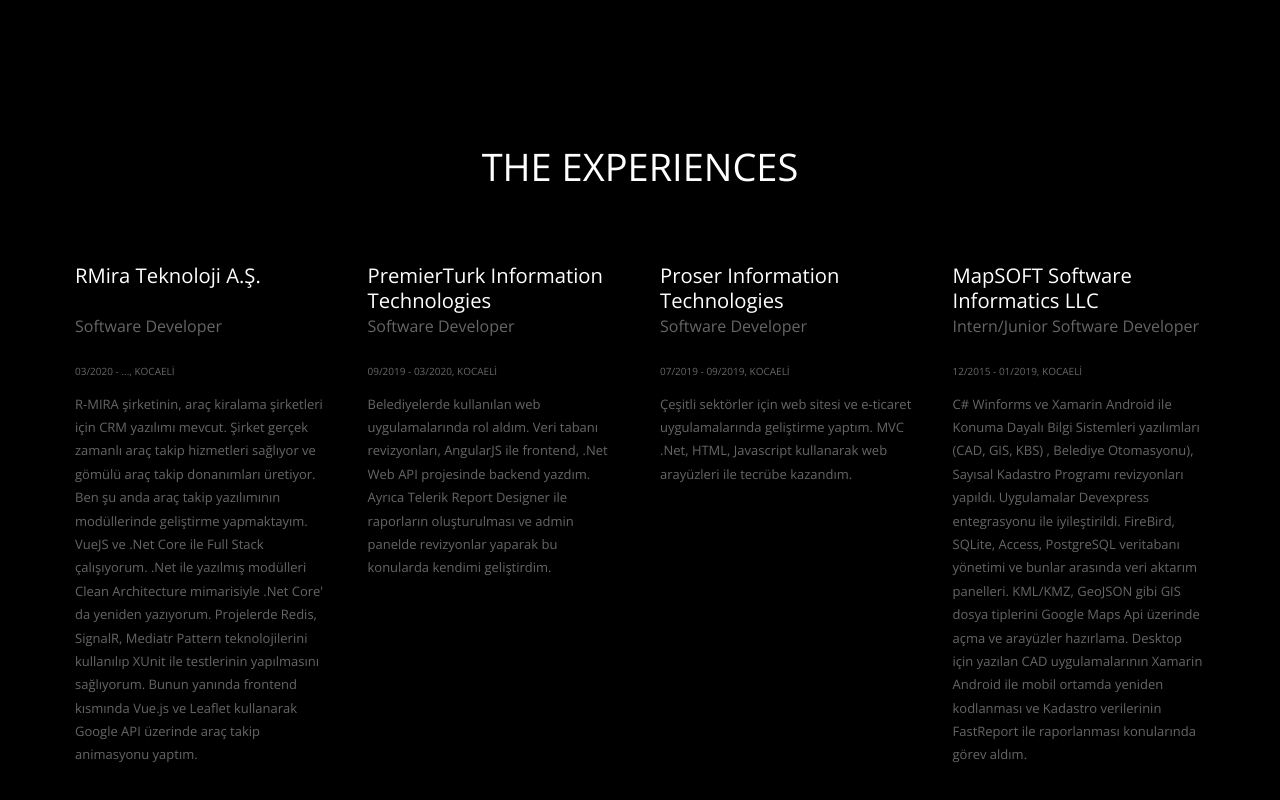
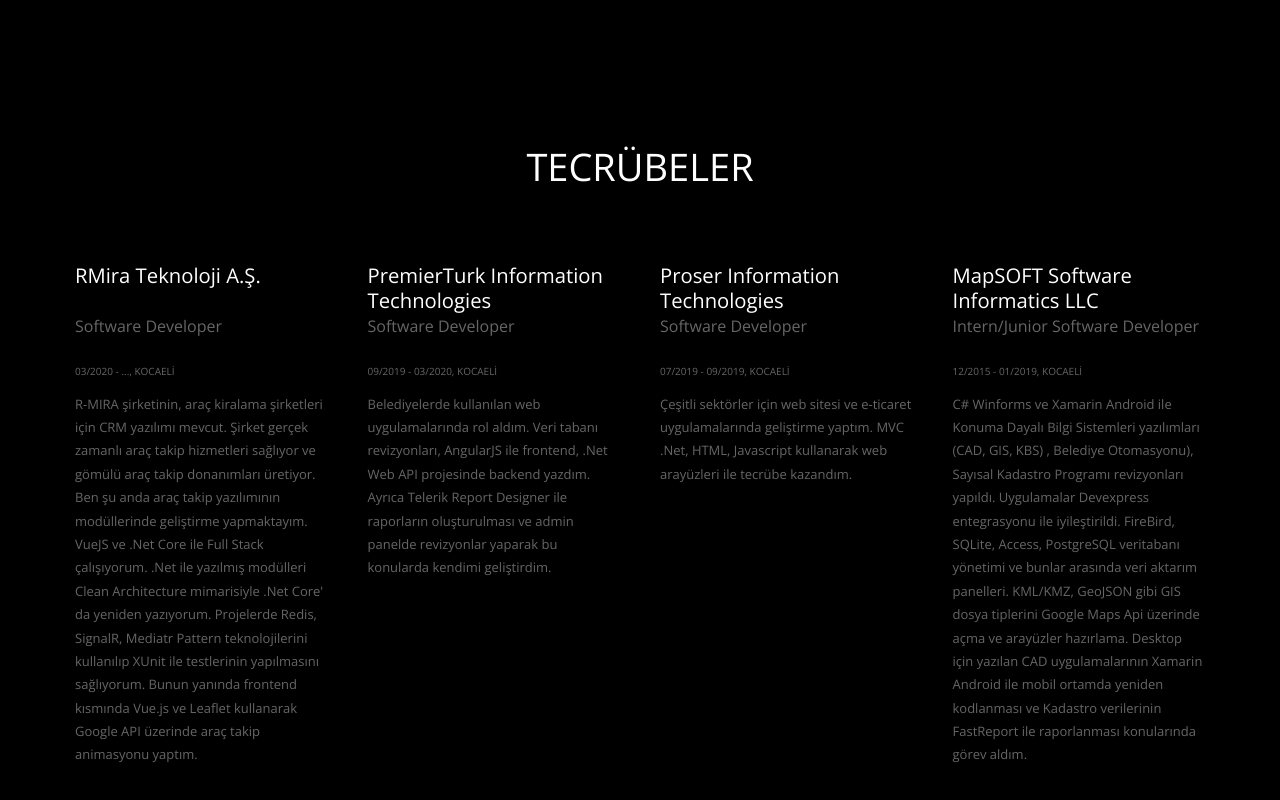
Before and after one commit to gulsumerbay/portfolio, a website: page index.html in a window 1280 px wide. Shown: the part 1100-1900 px from the top of the page. Drawn offline with nearby package versions, Linux system fonts and the light colour scheme; files whose address does not match are found by name.

Commit message:
Experiences - Tecrübeler updated.

```diff
--- a/index.html
+++ b/index.html
@@ -82,7 +82,7 @@
         <div class="container">
             <div class="row">
                 <div class="col-md-12 section-heading probootstrap-animate">
-                    <h2  style="text-align: center; font-size: 38px;">The Experiences</h2>
+                    <h2  style="text-align: center; font-size: 38px;">Tecrübeler</h2>
                 </div>
             </div>
             <div class="row">
```
